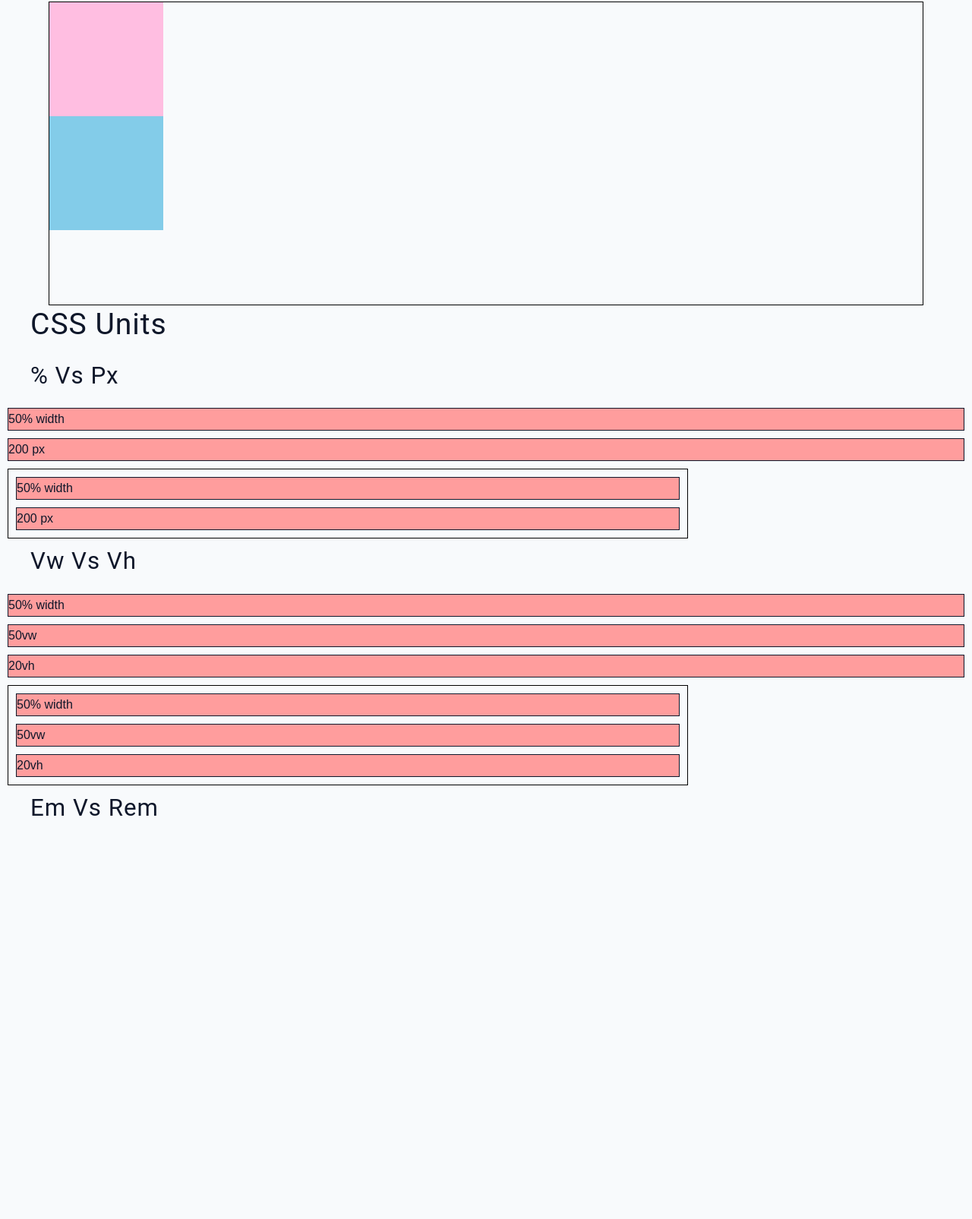
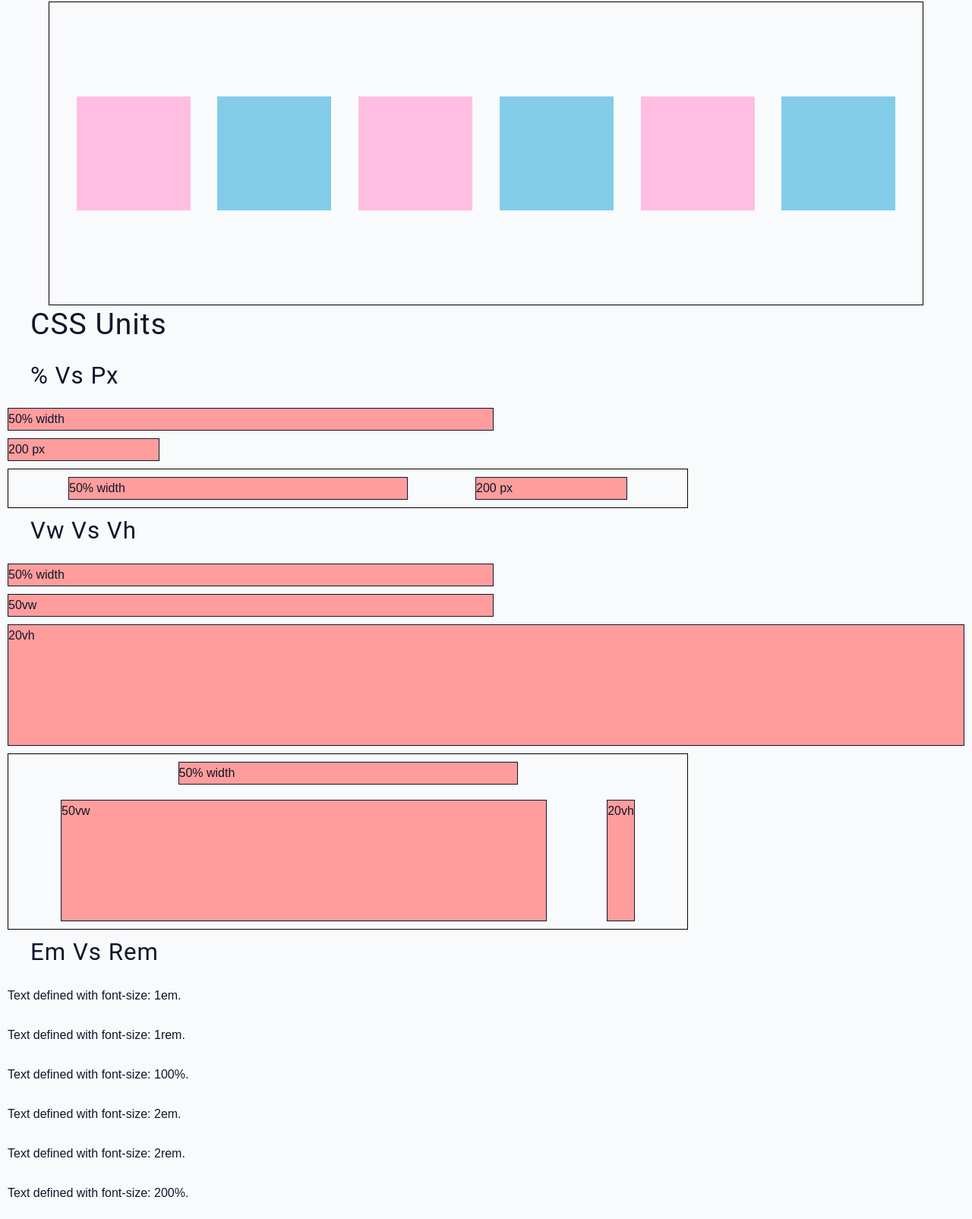
Before and after one commit to IW-2324/workshop-1-kinzamestiri, a plain HTML site: page index.html in a window 1280 px wide. Shown: the part 435-2040 px from the top of the page at 76% size. Drawn offline with Linux system fonts and the light colour scheme.

Commit message:
Add files via upload

```diff
--- a/index.html
+++ b/index.html
@@ -34,6 +34,16 @@
     <div class="container">
         <div class="item item1"></div>
         <div class="item item2"></div>
+
+        <div class="item item1"></div>
+        <div class="item item2"></div>
+
+        <div class="item item1"></div>
+        <div class="item item2"></div>
+
+
+
+
     </div>
     <h1 id="units">CSS Units</h1>
     <h2>% vs px</h2>
--- a/style.css
+++ b/style.css
@@ -153,6 +153,12 @@ ________________________
     border: 1px solid black;
     margin-left: auto;
     margin-right: auto;
+    display: flex;
+    flex-wrap: wrap;
+    /*flex-direction: column;*/
+    justify-content: space-evenly;/*horizontale*/
+    align-content: center;/*verticale*/
+
 }
 
 .item {
@@ -162,6 +168,7 @@ ________________________
 
 .item1{
     background-color: rgb(255, 190, 225);
+
 }
 
 .item2{
@@ -214,6 +221,29 @@ ________________________
     margin-bottom: 50px;
     background-color: var(--primary-100);
 }
+.box__percent
+{width: 50%;
+}
+
+.box__pixels
+{ width:
+200px;
+}
+.box__vw
+{ width:
+50vw;
+}
+.box__vh
+{ height: 20vh; }
+.font__1em {
+    font-size: 1em;
+    }
+.font__1rem {
+    font-size: 1rem;
+    }
+.font__100percent
+    {font-size: 100% }
+
 /* Extra small devices (phones, 600px and down) */
 
 
```
